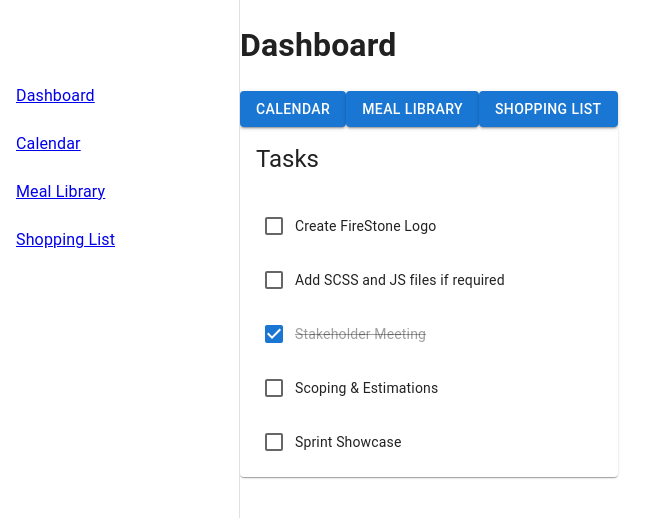
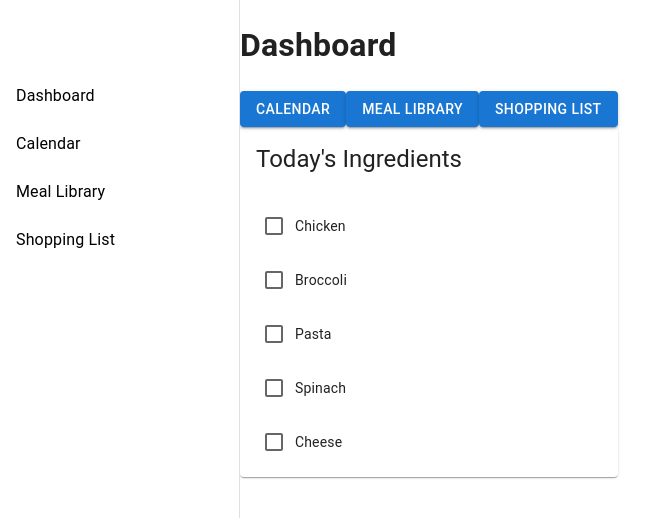
Before and after one commit to samuelpage98/FoodCal, a React (Create React App) app in the folder food-cal/: page / in a window 1280 px wide. Shown: the top 518 px of the page, without its empty margins (0-666 px from the left). Built offline with nearby package versions, Linux system fonts and the light colour scheme.

Commit message:
nav menu locator, eg color

```diff
--- a/food-cal/src/components/Navbar.js
+++ b/food-cal/src/components/Navbar.js
@@ -2,15 +2,12 @@ import * as React from 'react';
 import Box from '@mui/material/Box';
 import Drawer from '@mui/material/Drawer';
 import CssBaseline from '@mui/material/CssBaseline';
-import AppBar from '@mui/material/AppBar';
 import Toolbar from '@mui/material/Toolbar';
 import List from '@mui/material/List';
-import Typography from '@mui/material/Typography';
-import Divider from '@mui/material/Divider';
 import ListItem from '@mui/material/ListItem';
-import ListItemIcon from '@mui/material/ListItemIcon';
 import ListItemText from '@mui/material/ListItemText';
 import { Link } from "react-router-dom";
+import { alpha } from '@mui/material/styles';
 // import InboxIcon from '@mui/icons-material/MoveToInbox';
 // import MailIcon from '@mui/icons-material/Mail';
 
@@ -18,6 +15,16 @@ const drawerWidth = 240;
 const pageLink = ['/', '/calendar', '/meal-library', '/shopping-list']
 
 function Navbar() {
+    const pageURL = window.location.href;
+    let activePage;
+    for(const element of pageLink){
+        if(pageURL.slice(21,pageURL.length) === element){
+            activePage =  pageLink.indexOf(element)
+            break
+        }
+    }
+    const navStyle = [{color: 'black' },{color: 'black' },{color: 'black' },{color: 'black' }];
+    navStyle[activePage] = {backgroundColor: alpha('#00AB55',0.7), color: 'white'}
     return (
         <Box sx={{ display: 'flex' }}>
             <CssBaseline />
@@ -37,8 +44,9 @@ function Navbar() {
                 {/* <Divider /> */}
                 <List>
                     {['Dashboard', 'Calendar', 'Meal Library', 'Shopping List'].map((text, index) => (
-                        <Link to={pageLink[index]}>
-                            <ListItem button key={text}>
+
+                        <Link to={pageLink[index]} style={{textDecoration: 'none'}}>
+                            <ListItem button key={text} style={navStyle[index]}>
                                 <ListItemText primary={text} />
                             </ListItem>
                         </Link>
@@ -52,4 +60,4 @@ function Navbar() {
     );
 }
 
-export default Navbar
+export default Navbar;
--- a/food-cal/src/components/shoppingCheckList.js
+++ b/food-cal/src/components/shoppingCheckList.js
@@ -14,11 +14,11 @@ import {
 // ----------------------------------------------------------------------
 
 const TASKS = [
-  'Create FireStone Logo',
-  'Add SCSS and JS files if required',
-  'Stakeholder Meeting',
-  'Scoping & Estimations',
-  'Sprint Showcase'
+  'Chicken',
+  'Broccoli',
+  'Pasta',
+  'Spinach',
+  'Cheese'
 ];
 
 // ----------------------------------------------------------------------
@@ -59,7 +59,7 @@ function TaskItem({ task, checked, formik, ...other }) {
 export default function CheckList() {
   const formik = useFormik({
     initialValues: {
-      checked: [TASKS[2]]
+      checked: []
     },
     onSubmit: (values) => {
       console.log(values);
@@ -70,7 +70,7 @@ export default function CheckList() {
 
   return (
     <Card>
-      <CardHeader title="Tasks" />
+      <CardHeader title="Today's Ingredients" />
       <Box sx={{ px: 3, py: 1 }}>
         <FormikProvider value={formik}>
           <Form autoComplete="off" noValidate onSubmit={handleSubmit}>
--- a/food-cal/src/pages/Dashboard.js
+++ b/food-cal/src/pages/Dashboard.js
@@ -14,9 +14,9 @@ function Dashboard() {
       </div>
       <div>
         <h1>Dashboard</h1>
-        <Link to="/calendar"><Button variant="contained">Calendar</Button></Link>
-        <Link to="/meal-library"><Button variant="contained">Meal Library</Button></Link>
-        <Link to="/shopping-list"><Button variant="contained">Shopping List</Button></Link>
+        <Link to="/calendar" style={{ textDecoration: 'none' }}><Button variant="contained">Calendar</Button></Link>
+        <Link to="/meal-library" style={{ textDecoration: 'none' }}><Button variant="contained">Meal Library</Button></Link>
+        <Link to="/shopping-list" style={{ textDecoration: 'none' }}><Button variant="contained">Shopping List</Button></Link>
         <CheckList />
       </div>
     </div>
```
